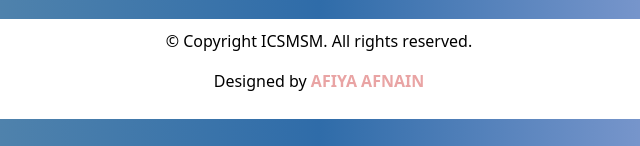
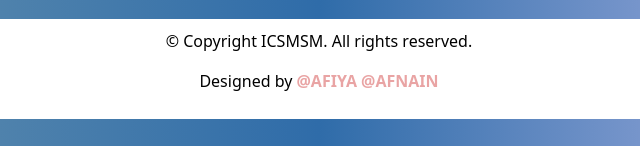
Before and after one commit to SHAIKAFIYA786/ConferenceProjectfinal, a website: page home.html in a window 1280 px wide. Shown: the part 1682-1828 px from the top of the page, 321-961 px from the left. Drawn offline with nearby package versions, Linux system fonts and the light colour scheme; files that its build step writes are made by us from their sources; files whose address does not match are found by name.

Commit message:
Update home.html

```diff
--- a/home.html
+++ b/home.html
@@ -170,7 +170,7 @@
         <!-- Copyright Section -->
         <div class="footer-bottom">
             <p>© Copyright ICSMSM. All rights reserved.</p>
-            <p>Designed by <span class="designer">AFIYA AFNAIN</span></p>
+            <p>Designed by <span class="designer">@AFIYA @AFNAIN</span></p>
         </div>
     </footer>
     <script src="https://cdn.jsdelivr.net/npm/bootstrap@5.3.0/dist/js/bootstrap.bundle.min.js"></script>
```
